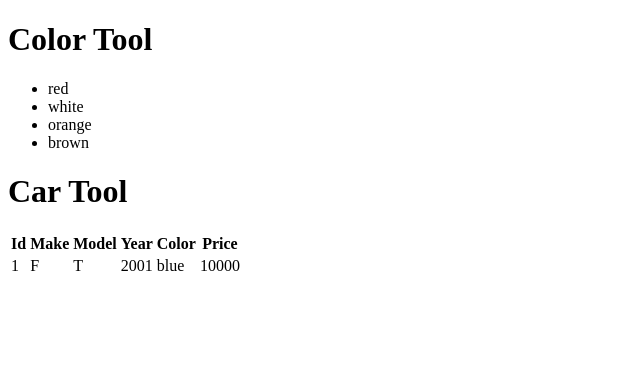
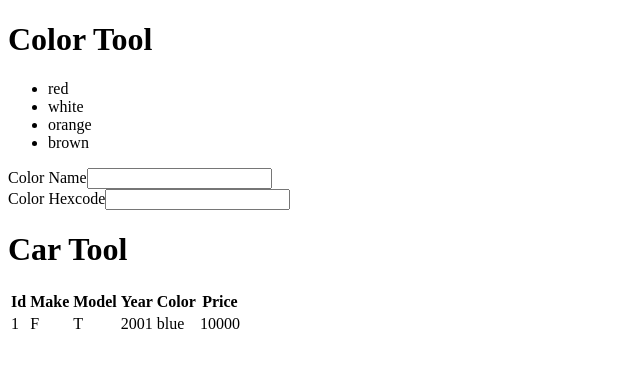
Before and after one commit to bridgkick/react-redux-typescript_04272020, a React (Create React App) app in the folder demo-app/: page / in a window 1280 px wide. Shown: the top 368 px of the page, without its empty margins (0-640 px from the left). Built offline with nearby package versions, Linux system fonts and the light colour scheme.

Commit message:
add code demos

```diff
--- a/demo-app/src/components/ColorTool.tsx
+++ b/demo-app/src/components/ColorTool.tsx
@@ -1,15 +1,41 @@
-import React, { FC } from 'react';
+import React, { FC, useState, ChangeEvent } from 'react';
 
 import { Color } from '../models/Color';
 
 export interface ColorToolProps {
-  colors: Color[];
+  colors: readonly Color[];
 }
+
+interface ColorFormState {
+  colorName: string;
+  colorHexcode: string;
+}
+
+type HTMLFormControls = HTMLInputElement | HTMLSelectElement | HTMLTextAreaElement;
 
 export const ColorTool: FC<ColorToolProps> = (props) => {
 
+  // colorForm is the state data
+  // setColorForm is the function to update the data and re-render the component
+  const [ colorForm, setColorForm ] = useState<any>(
+      { colorName: '', colorHexcode: '', } /* initial value only used on initial render */);
+
   const colorListItems = props.colors.map((color) =>
-    <li key={color.id}>{color.name}</li>)
+    <li key={color.id}>{color.name}</li>);
+
+  const change = (e: ChangeEvent<HTMLFormControls>) => {
+
+    setColorForm({
+      ...colorForm,
+      // colorName: e.target.value,
+      [ e.target.name ]: e.target.type === 'number'
+        ? Number(e.target.value)
+        : e.target.value,
+    });
+
+  };
+
+  console.log(colorForm);
 
   return (
     <>
@@ -19,6 +45,18 @@ export const ColorTool: FC<ColorToolProps> = (props) => {
       <ul>
         {colorListItems}
       </ul>
+      <form>
+        <div>
+          <label htmlFor="color-name-input">Color Name</label>
+          <input type="text" id="color-name-input" name="colorName"
+            value={colorForm.colorName} onChange={change} />
+        </div>
+        <div>
+          <label htmlFor="color-hexcode-input">Color Hexcode</label>
+          <input type="text" id="color-hexcode-input" name="colorHexcode"
+            value={colorForm.colorHexcode} onChange={change} />
+        </div>
+      </form>
     </>
   );
 };
--- a/demo-app/src/index.tsx
+++ b/demo-app/src/index.tsx
@@ -15,6 +15,7 @@ const colorList: Color[] = [
 
 ReactDOM.render(
   <>
+    {/* React.createElement(ColorTool, { colors: colorList } <= is the props object); */}
     <ColorTool colors={colorList} />
     <CarTool />
   </>,
```
